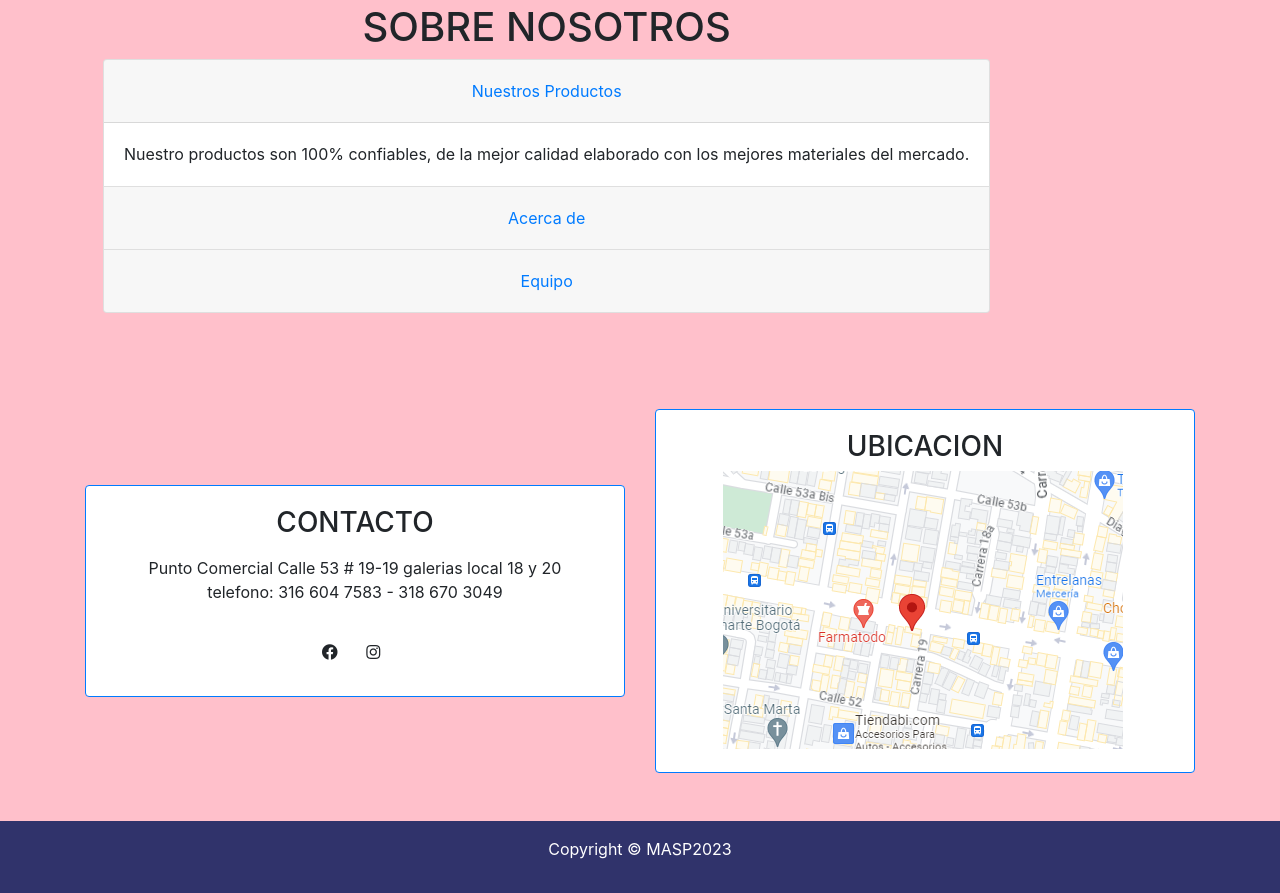
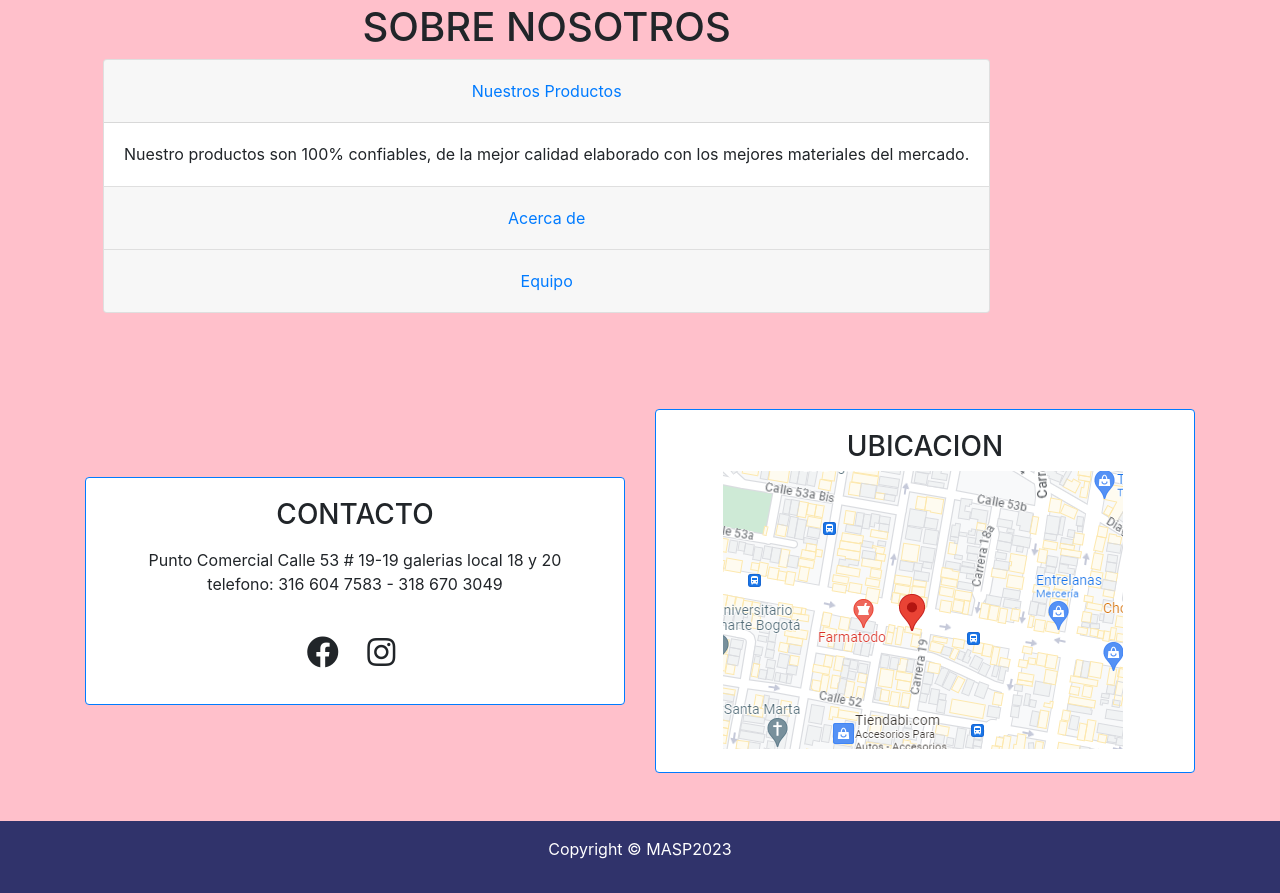
Before and after one commit to masp4040/new-page2, a website: page index.html in a window 1280 px wide. Shown: the part 930-1823 px from the top of the page. Drawn offline with nearby package versions, Linux system fonts and the light colour scheme.

Commit message:
aumentar icono font awesome

```diff
--- a/index.html
+++ b/index.html
@@ -187,8 +187,8 @@
               <div class="card-body" id="contacto">
                 <h3>CONTACTO</h3>
                 <P class="p-2">Punto Comercial Calle 53 # 19-19 galerias local 18 y 20 telefono: 316 604 7583 - 318 670 3049</P>
-                <i class="fab fa-facebook m-2 "></i>
-                <i class="fab fa-instagram m-3"></i>
+                <i class="fab fa-facebook fa-2x fa-2xl m-2 "></i>
+                <i class="fab fa-instagram fa-2x fa-2xl m-3"></i>
               </div>
             </div>
           </div>
```
